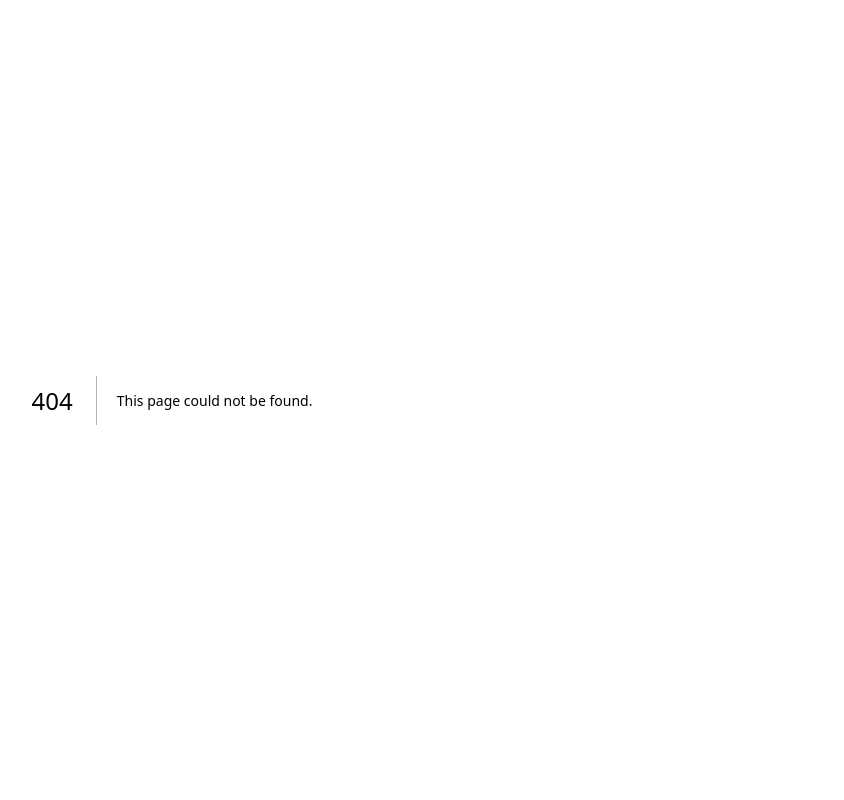
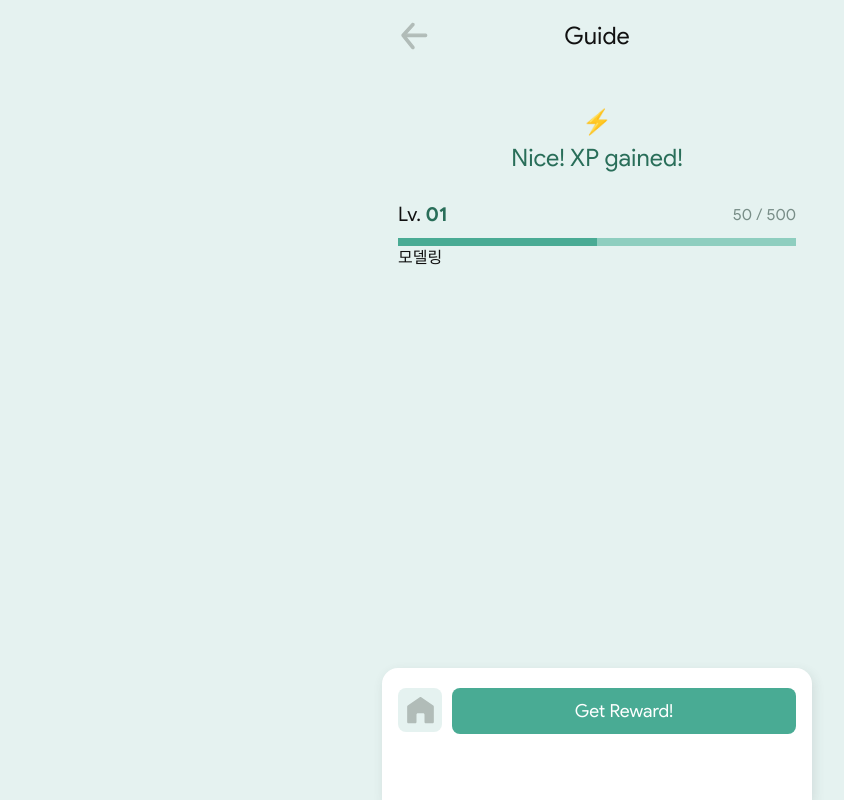
Before and after one commit to binny-buddy/binny-buddy-client, a Next.js app: page /result/gain in a window 1280 px wide. Before the commit this address had no page. Shown: the whole page, without its empty margins (43-887 px from the left). Built offline with nearby package versions, Linux system fonts and the light colour scheme.

Commit message:
design: 결과 - 경험치 획득 페이지 초안

```diff
--- /dev/null
+++ b/src/app/(step)/result/gain/page.tsx
@@ -0,0 +1,36 @@
+import { BINNY } from '@/app/binny/[id]/page';
+
+function GainPage() {
+  return (
+    <>
+      <section className="flex flex-col gap-6 items-center">
+        <div className="text-XXL text-center">
+          <p>⚡️</p>
+          <p className="text-main-800">Nice! XP gained!</p>
+        </div>
+
+        <div className="w-full">
+          <div className="mb-2 flex justify-between items-center">
+            <p className="text-XL">
+              Lv.{' '}
+              <span className="font-bold text-main-800">
+                {String(BINNY.level).padStart(2, '0')}
+              </span>
+            </p>
+            <p className="text-gray-400 text-M">
+              {String(BINNY.level_cur)} /{' '}
+              {String(BINNY.level_max).padStart(3, '0')}
+            </p>
+          </div>
+          <div className="relative w-full bg-main-200 h-2">
+            <div className={`absolute h-2 bg-main-400 ${'w-1/2'}`} />
+          </div>
+        </div>
+      </section>
+
+      <section>모델링</section>
+    </>
+  );
+}
+
+export default GainPage;
--- a/src/app/(step)/result/newbinny/page.tsx
+++ b/src/app/(step)/result/newbinny/page.tsx
@@ -1,6 +1,4 @@
-import React from 'react';
-
-function page() {
+function NewBinnyPage() {
   return (
     <div>
       <section className="flex flex-col items-center text-XXL">
@@ -13,4 +11,4 @@ function page() {
   );
 }
 
-export default page;
+export default NewBinnyPage;
--- a/src/app/binny/[id]/page.tsx
+++ b/src/app/binny/[id]/page.tsx
@@ -4,7 +4,7 @@ import Image from 'next/image';
 import EditIcon from '@/assets/icons/Icon/pen.svg';
 import SecondHeader from '@/components/Header/SecondHeader';
 
-const BINNY: {
+export const BINNY: {
   id: number;
   name: string;
   level: number;
--- a/src/components/Header/SecondHeader.tsx
+++ b/src/components/Header/SecondHeader.tsx
@@ -12,7 +12,7 @@ function SecondHeader({ children }: Props) {
   const router = useRouter();
 
   return (
-    <header className="fixed top-0 left-0 right-0 w-full px-4 py-5 h-[72px] flex items-center justify-center text-XXL">
+    <header className="fixed top-0 left-1/2 -translate-x-1/2 max:w-[430px] w-full px-4 py-5 h-[72px] flex items-center justify-center text-XXL">
       <button onClick={() => router.back()}>
         <Image
           src={BackIcon}
```
